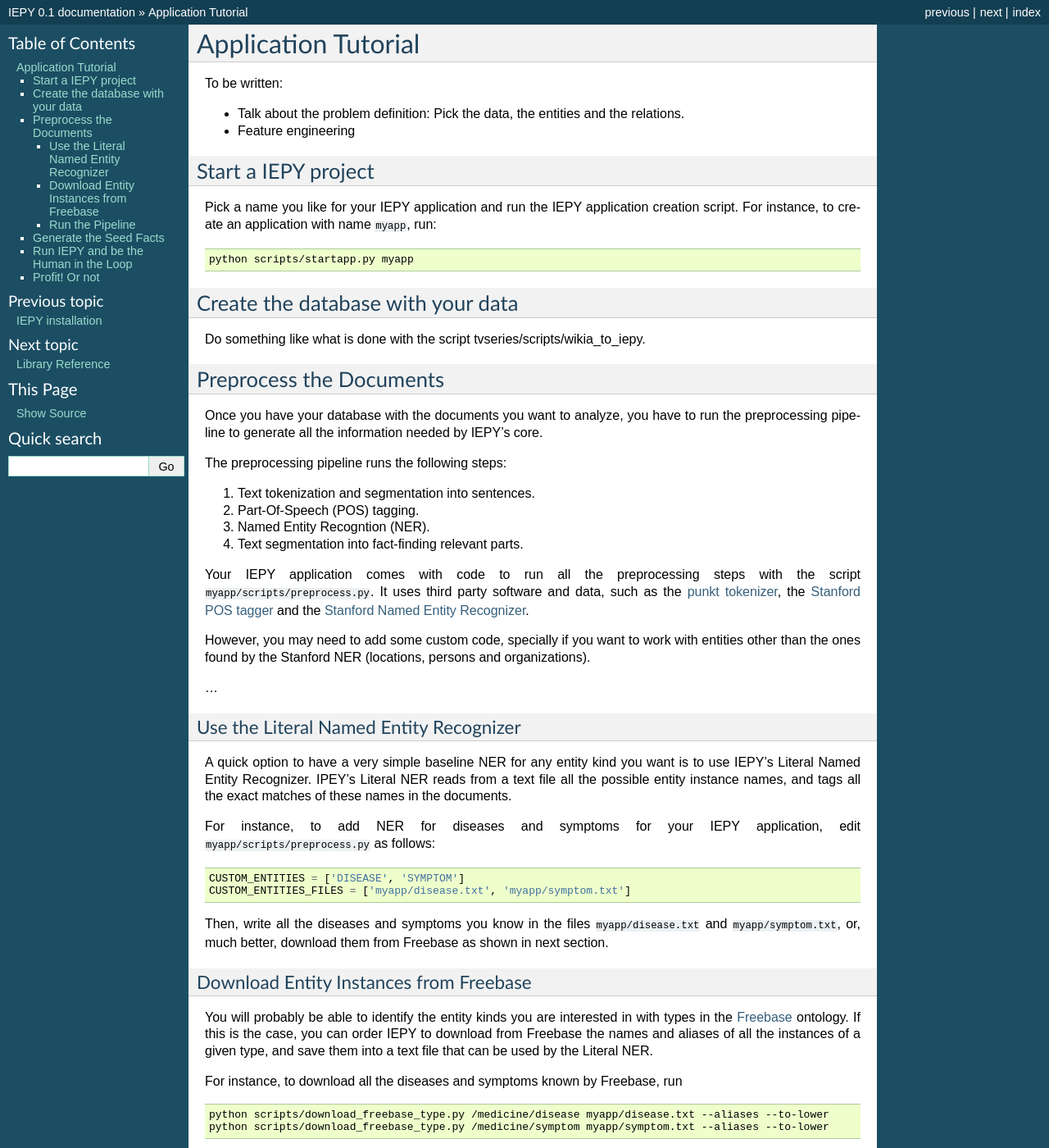
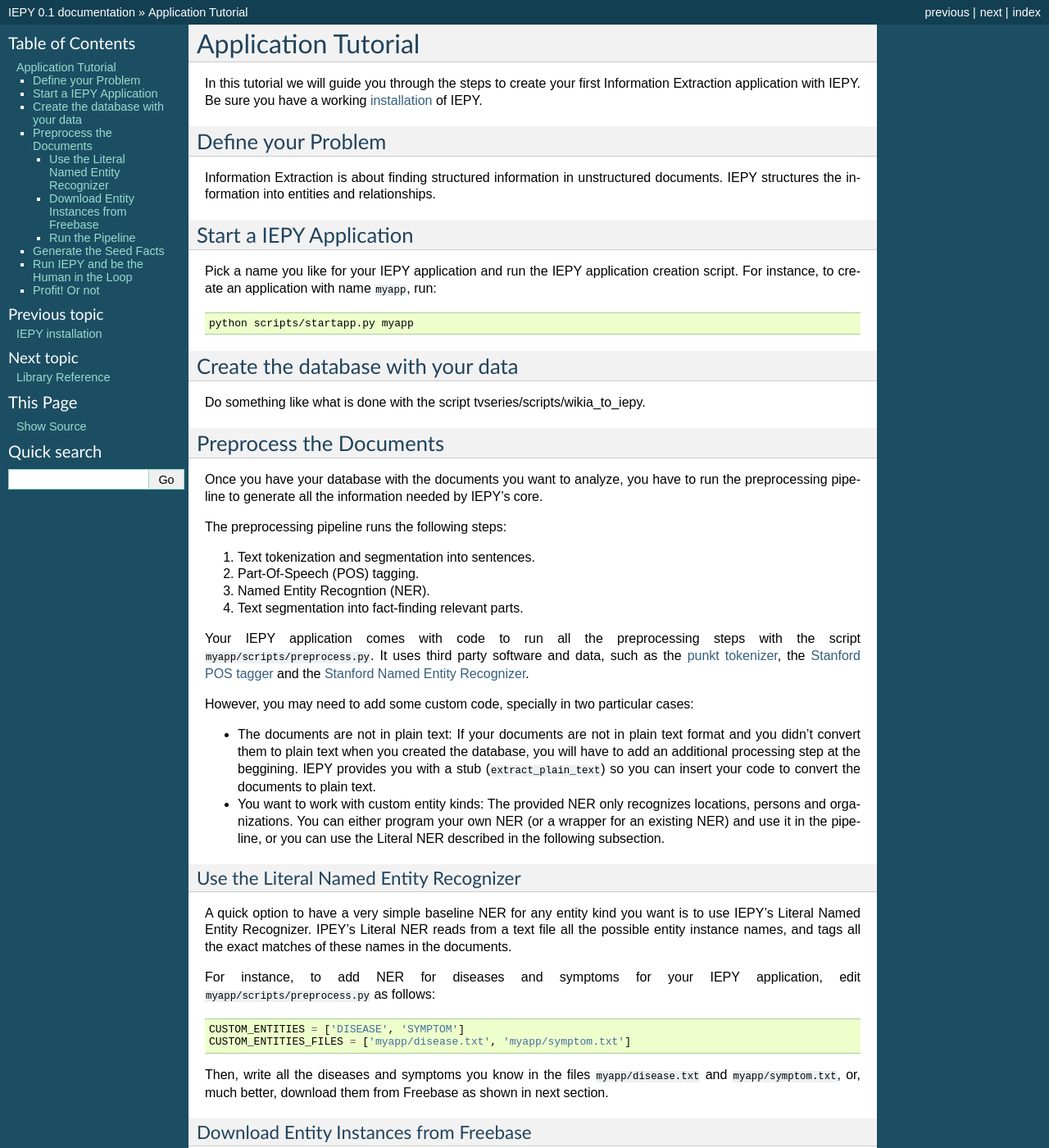
Before and after one commit to machinalis/iepy, a Sphinx documentation site: the page built from docs/tutorial.rst, in a window 1280 px wide and 1400 px high. Shown: the whole window at 82% size. Built offline with Sphinx 7.4.7, drawn with Linux system fonts in a browser that asks for light colours.

Commit message:
A bit on the beggining of the tutorial. A bit on the preprocessing customization.

```diff
--- a/docs/tutorial.rst
+++ b/docs/tutorial.rst
@@ -2,14 +2,20 @@
 Application Tutorial
 ====================
 
-To be written:
-
-* Talk about the problem definition: Pick the data, the entities and the relations.
-* Feature engineering
+In this tutorial we will guide you through the steps to create your first
+Information Extraction application with IEPY.
+Be sure you have a working :doc:`installation <installation>` of IEPY.
 
 
-Start a IEPY project
-====================
+Define your Problem
+===================
+
+Information Extraction is about finding structured information in unstructured
+documents. IEPY structures the information into entities and relationships.
+
+
+Start a IEPY Application
+========================
 
 Pick a name you like for your IEPY application and run the IEPY application
 creation script. For instance, to create an application with name ``myapp``, run:
@@ -46,11 +52,17 @@ It uses third party software and data, such as the `punkt tokenizer
 <http://nlp.stanford.edu/software/tagger.shtml>`_ and the `Stanford Named Entity
 Recognizer <http://nlp.stanford.edu/software/CRF-NER.shtml>`_.
 
-However, you may need to add some custom code, specially if you want to work
-with entities other than the ones found by the Stanford NER (locations, persons
-and organizations).
+However, you may need to add some custom code, specially in two particular cases:
 
-...
+- The documents are not in plain text: If your documents are not in plain text
+  format and you didn't convert them to plain text when you created the database,
+  you will have to add an additional processing step at the beggining.
+  IEPY provides you with a stub (``extract_plain_text``) so you can insert your
+  code to convert the documents to plain text.
+- You want to work with custom entity kinds: The provided NER only recognizes
+  locations, persons and organizations. You can either program your own NER (or a
+  wrapper for an existing NER) and use it in the pipeline, or you can use the
+  Literal NER described in the following subsection.
 
 
 Use the Literal Named Entity Recognizer
```
